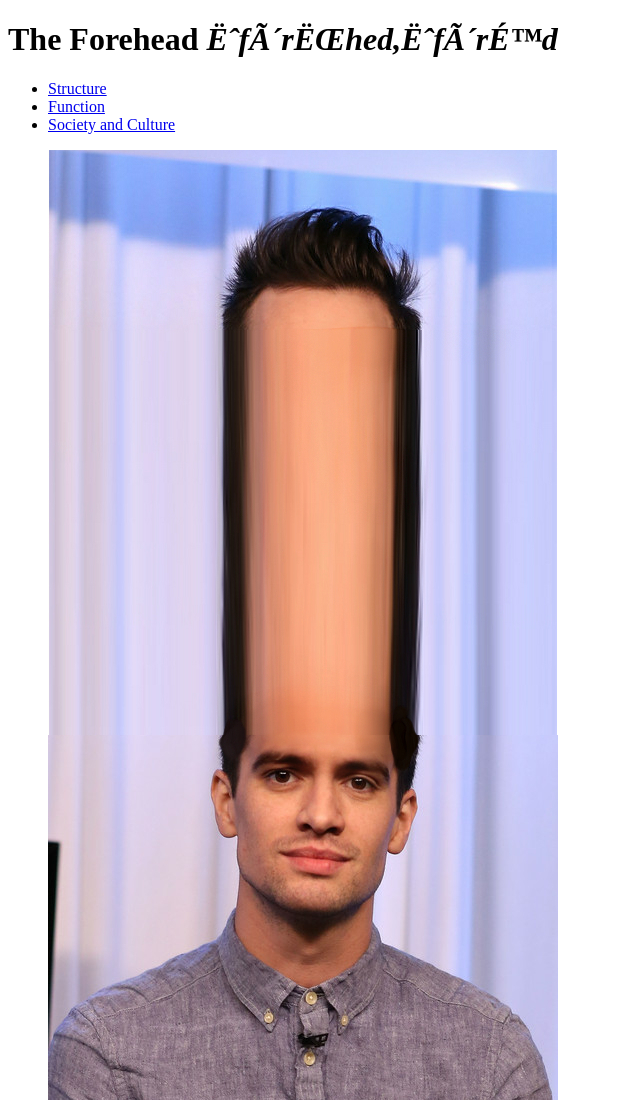
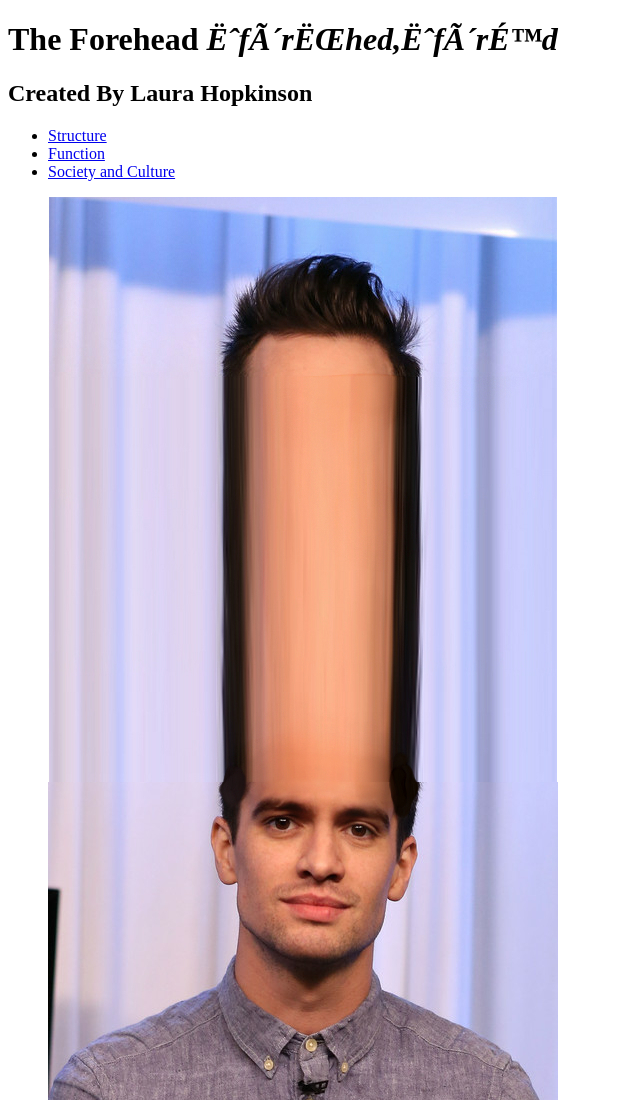
Before and after one commit to laura-hopk/HTML-Practice, a plain HTML site: page index.html in a window 1280 px wide. Shown: the top 1100 px of the page, without its empty margins (0-640 px from the left). Drawn offline with Linux system fonts and the light colour scheme.

Commit message:
Update index.html

```diff
--- a/index.html
+++ b/index.html
@@ -7,6 +7,7 @@
 <body>
   <header>
     <h1>The Forehead <i>ˈfôrˌhed,ˈfôrəd</i></h1>
+      <h2><strong>Created By Laura Hopkinson</strong></h2>
   </header>
 <nav>
   <ul>
```
